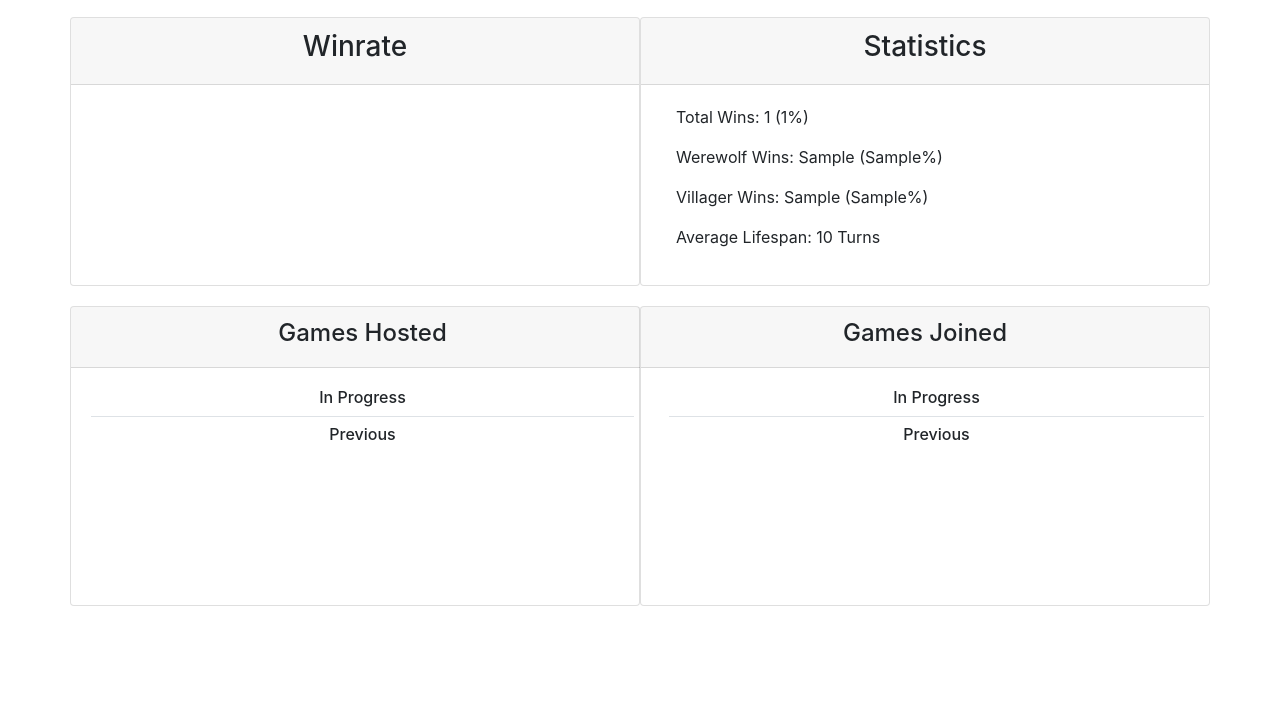
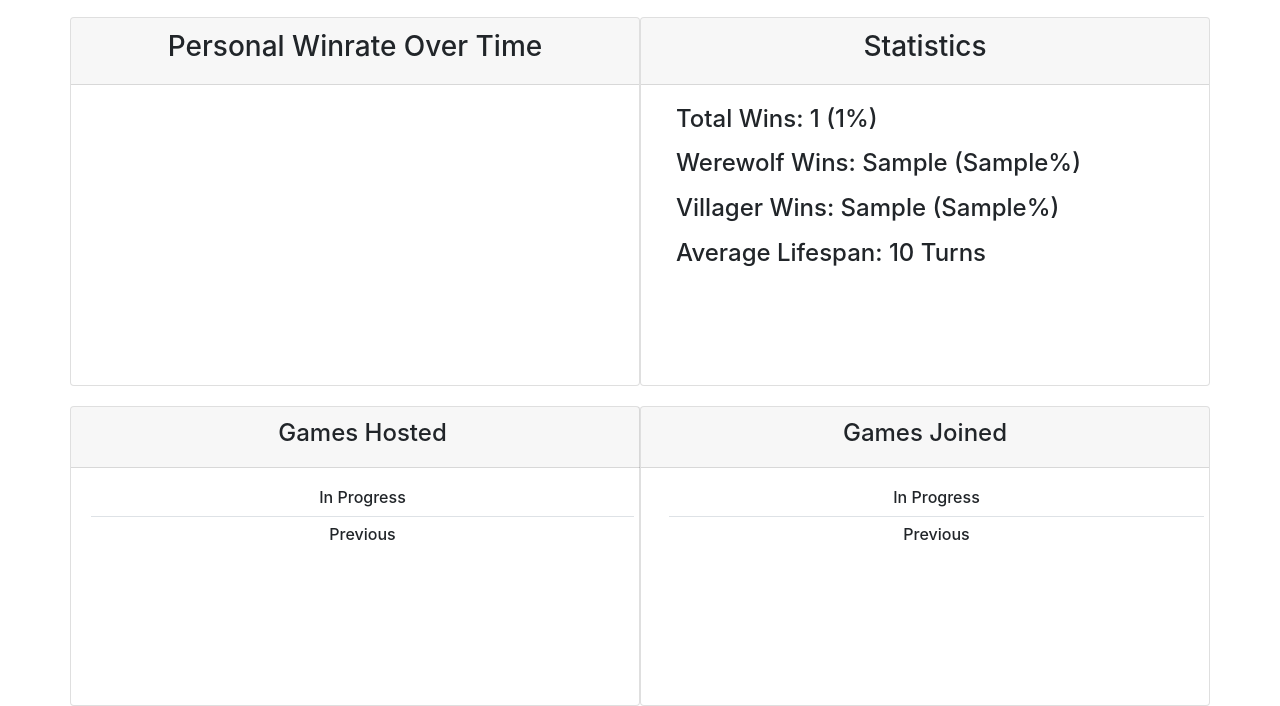
Before and after one commit to orbtl/werewolf, a Django app: template werewolf_project/werewolf_app/templates/userProfile.html in a window 1280 px wide. Shown: the part 153-859 px from the top of the page. Before the commit the page ends 759 px from the top, so only its background shows below. Run offline with Django 3.2, Linux system fonts and the light colour scheme; tables that the repository leaves empty hold one stand-in row (values such as "Sample post"); the template is opened without the code that fills it: values that come from a table or form of the project are taken from there, most other values are stand-ins (such as "Sample title", 1, 10 or a date in 2020); some libraries are stand-ins or nearby versions.

Commit message:
updated profile page graph setup/layout

```diff
--- a/werewolf_project/werewolf_app/templates/homeIndex.html
+++ b/werewolf_project/werewolf_app/templates/homeIndex.html
@@ -50,7 +50,7 @@
                 </div>
                 <div class="card overflow-hidden">
                     <div class="card-header text-center">
-                        <h3>Winrate Trends</h3>
+                        <h3>Team Winrate Trends</h3>
                     </div>
                     <div class="card-body overflow-hidden pl-0 pr-0 pb-0 pt-0">
                         <div class="row" style="margin-top: 150px; margin-bottom: -190px;">
@@ -94,7 +94,7 @@
             </div>
         </div>
         {% endif %}
-        <div class="row">
+        <div class="row mt-4">
             <div class="card-group col-md-12">
                 <div class="card btn btn-primary col-md-4" style="transform: rotate(0);"> <!--Transform identifies the place where stretched-link stops-->
                     <div class="card-body justify-content-center d-flex align-items-center">
--- a/werewolf_project/werewolf_app/templates/userProfile.html
+++ b/werewolf_project/werewolf_app/templates/userProfile.html
@@ -39,10 +39,10 @@
         <div class="row mt-2 pt-1 pb-1">
             <div class="col-md-6 card">
                 <div class="card-header row">
-                    <h3 class="col-md-12 text-center">Winrate</h3>
+                    <h3 class="col-md-12 text-center">Personal Winrate Over Time</h3>
                 </div>
-                <div class="card-body">
-                    <div id="profileGraphDiv"></div>
+                <div class="card-body overflow-hidden" style="height: 300px;">
+                    <div id="profileGraphDiv" style="margin-top: -10px;"></div>
                 </div>
             </div>
             <div class="col-md-6 card">
@@ -50,10 +50,10 @@
                     <h3 class="col-md-12 text-center">Statistics</h3>
                 </div>
                 <div class="card-body">
-                    <p>Total Wins: {{playerStats.totalWins}} ({{playerStats.totalWinrate}}%)</p>
-                    <p>Werewolf Wins: {{playerStats.wwWins}} ({{playerStats.wwWinrate}}%)</p>
-                    <p>Villager Wins: {{playerStats.vilWins}} ({{playerStats.vilWinrate}}%)</p>
-                    <p>Average Lifespan: {{playerStats.avgLifeSpan}} Turns</p>
+                    <p class="h4 mb-3">Total Wins: {{playerStats.totalWins}} ({{playerStats.totalWinrate}}%)</p>
+                    <p class="h4 mb-3">Werewolf Wins: {{playerStats.wwWins}} ({{playerStats.wwWinrate}}%)</p class="h4">
+                    <p class="h4 mb-3">Villager Wins: {{playerStats.vilWins}} ({{playerStats.vilWinrate}}%)</p class="h4">
+                    <p class="h4 mb-3">Average Lifespan: {{playerStats.avgLifeSpan}} Turns</p class="h4">
                 </div>
             </div>
         </div>
```
Also changed, not shown: werewolf_project/werewolf_app/graph.py (+18 -3 lines).
